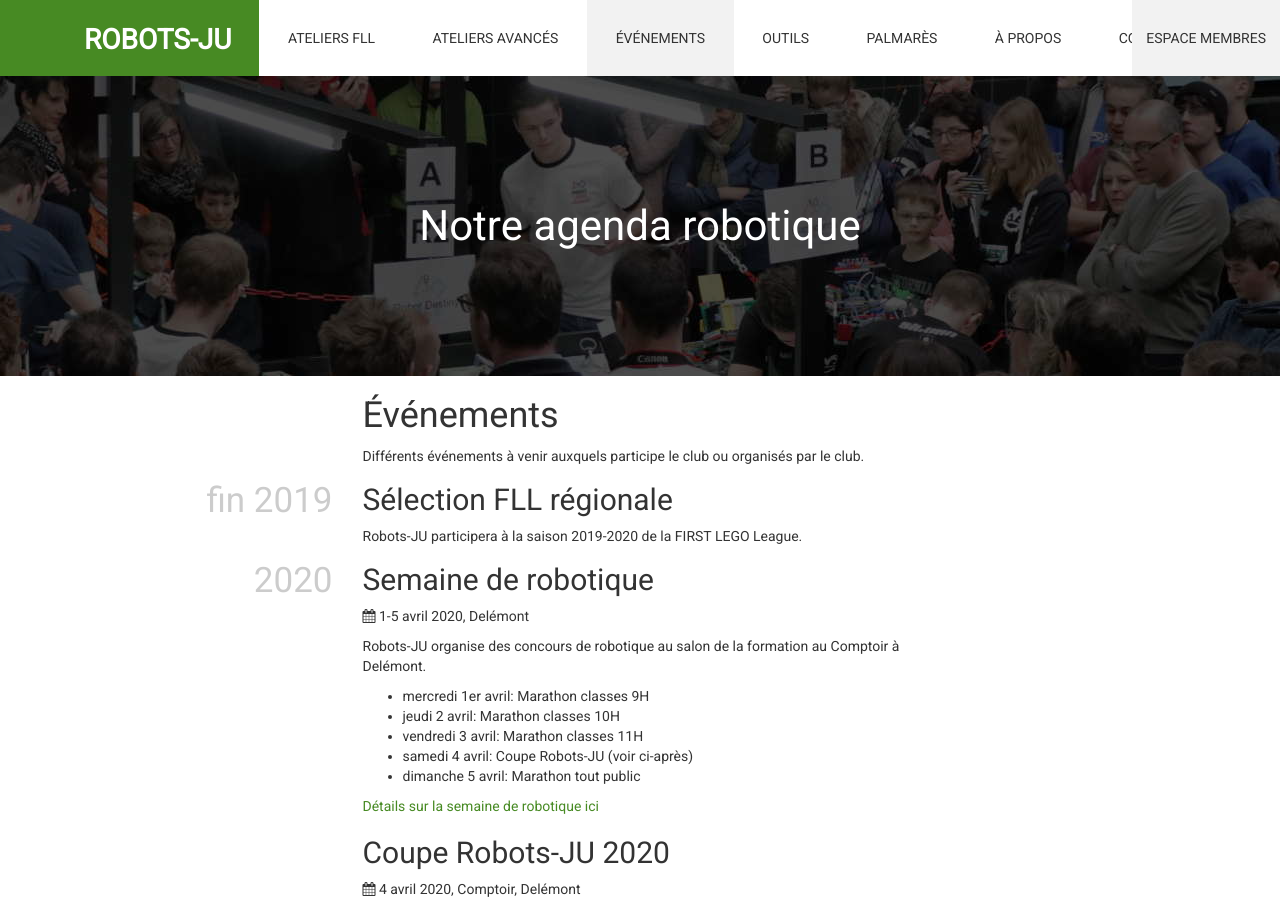
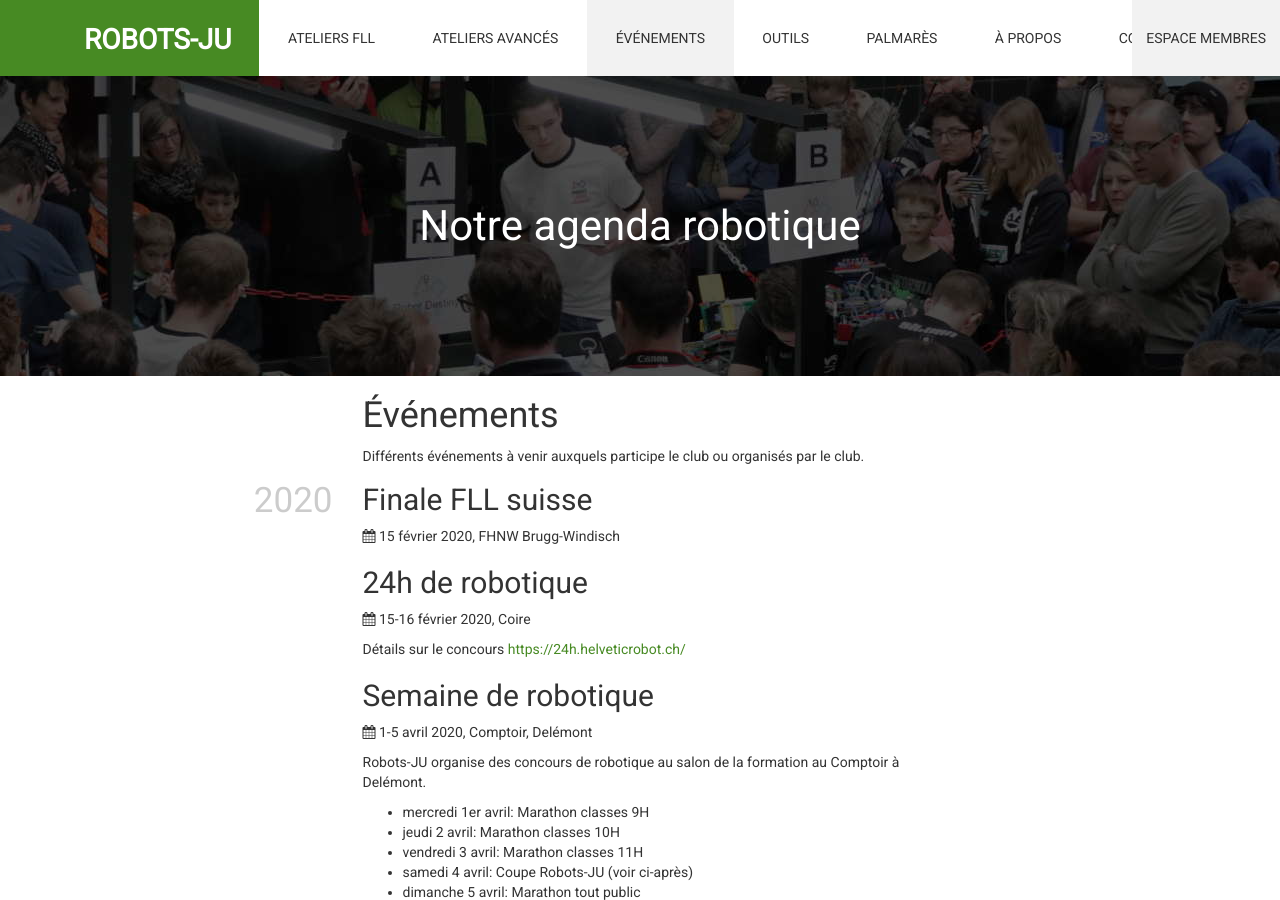
Before and after one commit to robots-ju/robots-ju.ch, a Jekyll site: the page built from events.md, in a window 1280 px wide and 900 px high. Built offline with Jekyll 4.4.1, drawn with Linux system fonts in a browser that asks for light colours; comment, search, counter and statistics services are not loaded.

Commit message:
Mise à jour événements

```diff
--- a/events.md
+++ b/events.md
@@ -8,19 +8,22 @@ banner_text: Notre agenda robotique
 
 Différents événements à venir auxquels participe le club ou organisés par le club.
 
-fin 2019
-{:class="side-title"}
-
-## Sélection FLL régionale
-
-Robots-JU participera à la saison 2019-2020 de la FIRST LEGO League.
-
 2020
 {:class="side-title"}
 
+## Finale FLL suisse
+
+<i class="fa fa-calendar"></i> 15 février 2020, FHNW Brugg-Windisch
+
+## 24h de robotique
+
+<i class="fa fa-calendar"></i> 15-16 février 2020, Coire
+
+Détails sur le concours <https://24h.helveticrobot.ch/>
+
 ## Semaine de robotique
 
-<i class="fa fa-calendar"></i> 1-5 avril 2020, Delémont
+<i class="fa fa-calendar"></i> 1-5 avril 2020, Comptoir, Delémont
 
 Robots-JU organise des concours de robotique au salon de la formation au Comptoir à Delémont.
 
```
